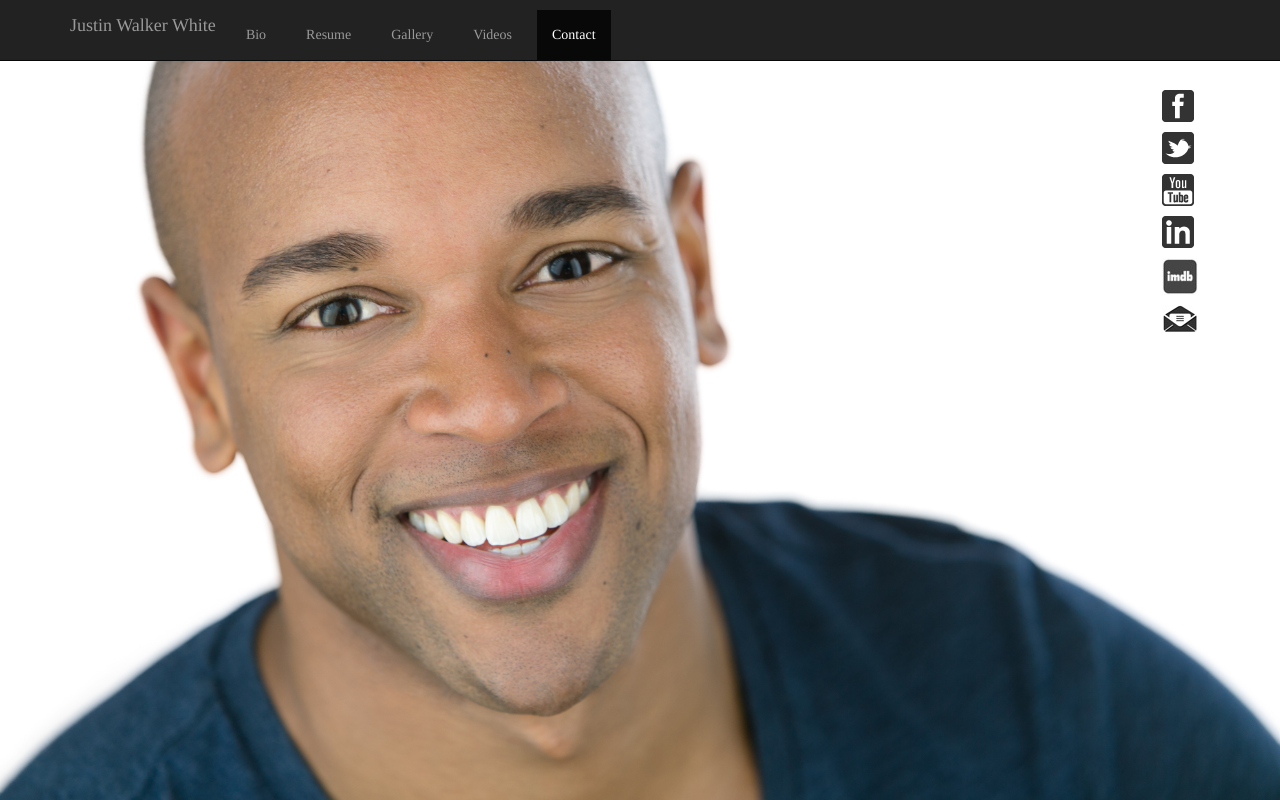
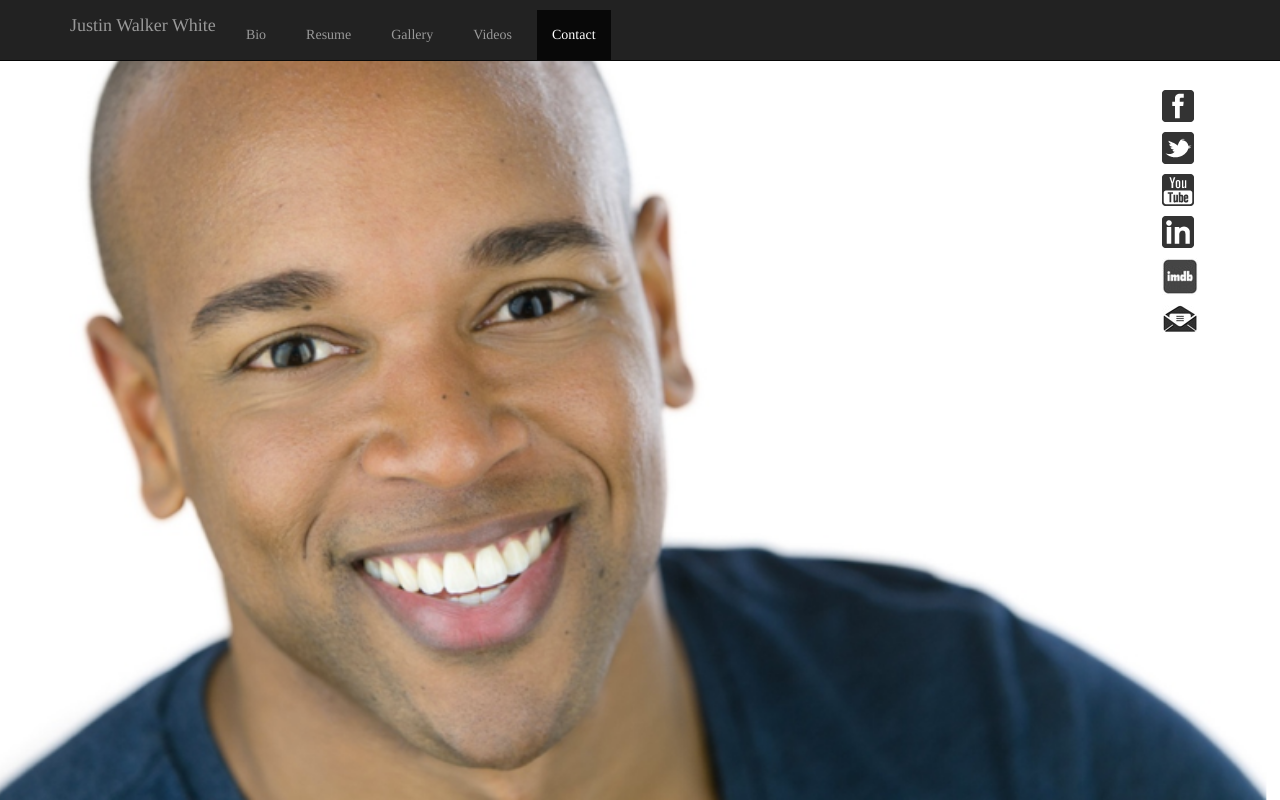
Before and after one commit to rserna2010/justin, a PHP site: page /contact.html in a window 1280 px wide. Run offline with PHP 8.4, Linux system fonts and the light colour scheme.

Commit message:
Resize background image

```diff
--- a/css/contact.css
+++ b/css/contact.css
@@ -1,5 +1,5 @@
 html {
-  background: url('../images/JW071B.jpg') no-repeat center center fixed;
+  background: url('../images/home.png') no-repeat center center fixed;
   -webkit-background-size: cover;
   -moz-background-size: cover;
   -o-background-size: cover;
--- a/css/justin.css
+++ b/css/justin.css
@@ -1,5 +1,5 @@
 html {
-  background: url('../images/JW071B.jpg') no-repeat center center fixed;
+  background: url('../images/home.png') no-repeat center center fixed;
   -webkit-background-size: cover;
   -moz-background-size: cover;
   -o-background-size: cover;
```
Also changed, not shown: images/JW071B.jpg, images/home.png (added).
